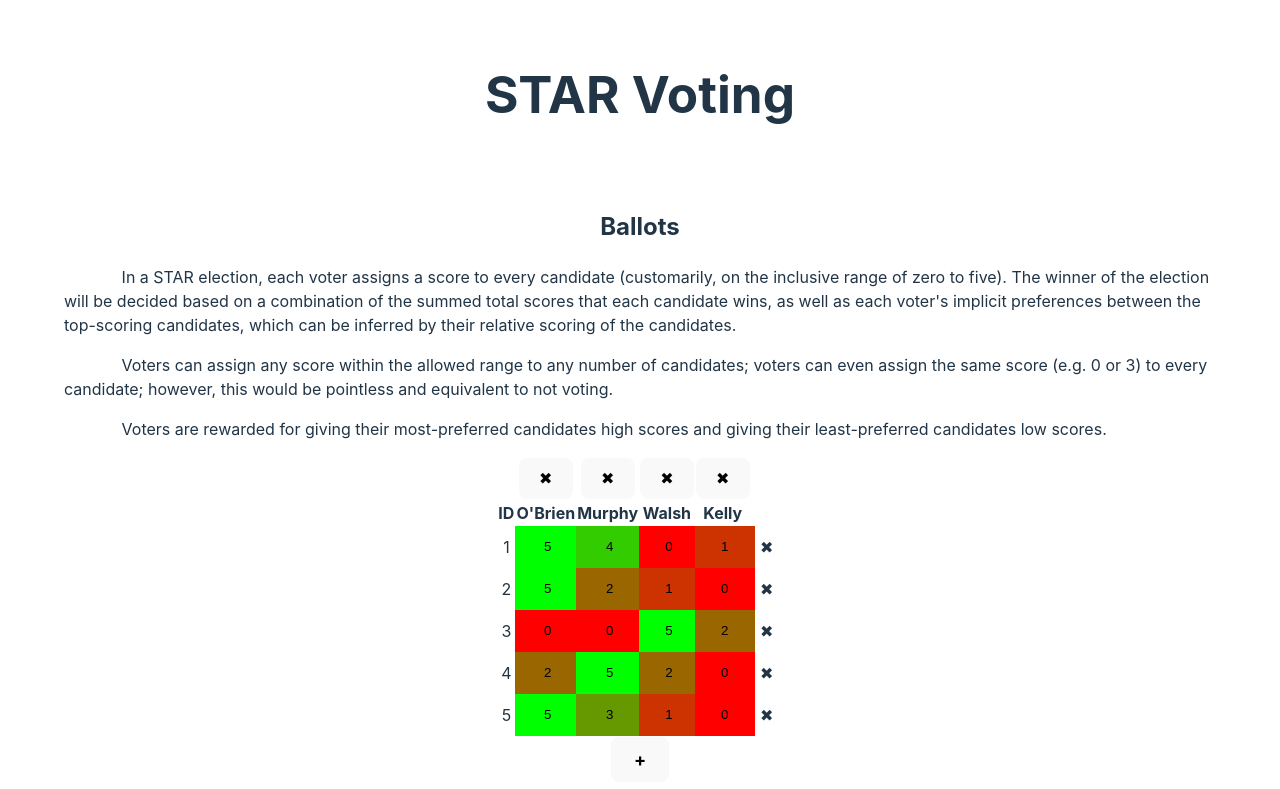
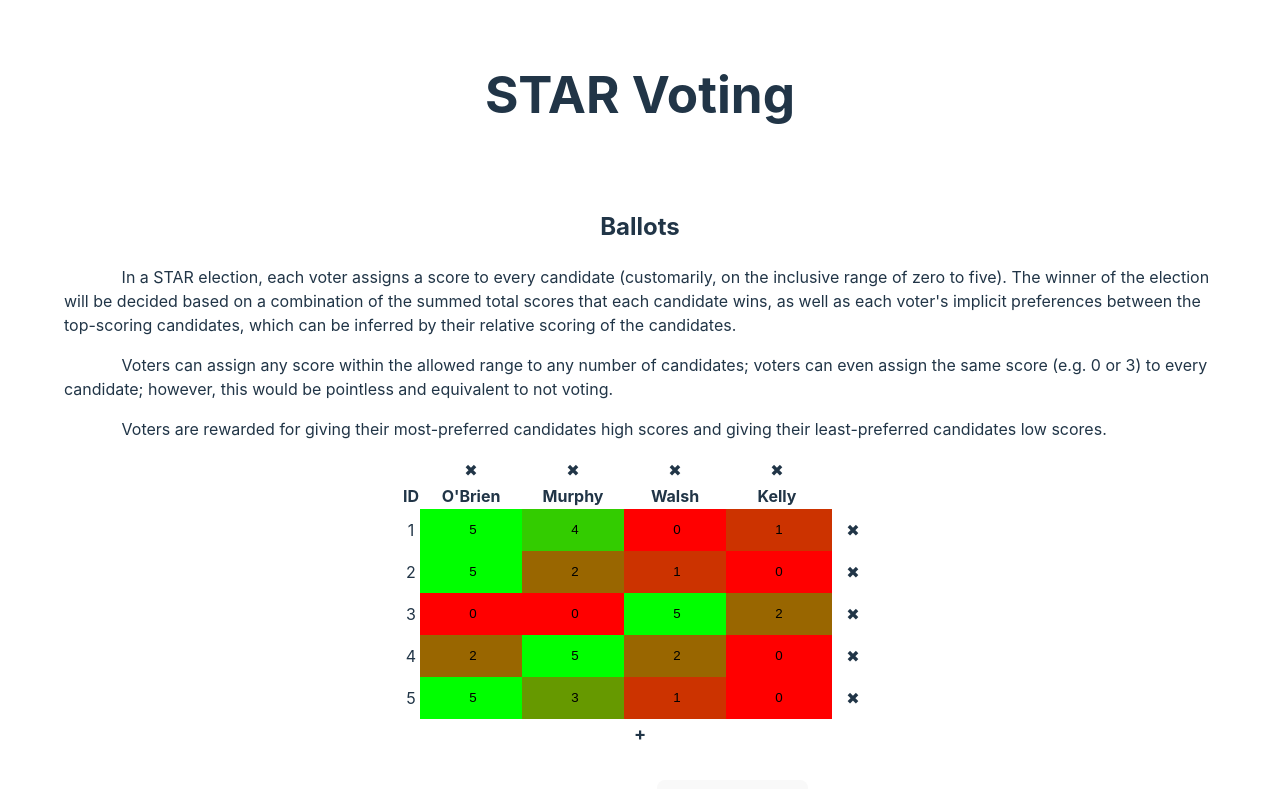
Before and after one commit to boyleconnor/star-voting, a React (Vite) app: page / in a window 1280 px wide. Shown: the top 789 px of the page. Built offline with nearby package versions, Linux system fonts and the light colour scheme.

Commit message:
Update styling of ballot input

```diff
--- a/src/App.css
+++ b/src/App.css
@@ -60,11 +60,26 @@ td.ballot {
 }
 
 td.vote-delete {
-  min-width: 30px;
-  text-align: center;
+  min-width: 50px;
+  padding: 0;
+  align-content: center;
 }
 
 td.vote-delete:hover {
+  background-color: black;
+  color: white;
+}
+
+td.vote-add:hover {
+  background-color: black;
+  color: white;
+}
+
+th.candidate {
+  min-width: 100px;
+}
+
+th.candidate-delete:hover {
   background-color: black;
   color: white;
 }
--- a/src/App.tsx
+++ b/src/App.tsx
@@ -139,7 +139,7 @@ function App() {
           <thead>
           <tr>
             <th></th>
-            {candidates.map(candidate => <th key={candidate}><button onClick={() => deleteCandidate(candidate)}>✖</button></th>)}
+            {candidates.map(candidate => <th key={candidate} className="candidate-delete" onClick={() => deleteCandidate(candidate)}>✖</th>)}
           </tr>
           <tr>
             <th>ID</th>
@@ -156,7 +156,7 @@ function App() {
             <td className="vote-delete" onClick={() => {deleteVote(vote.id)}}>✖</td>
           </tr>)}
           <tr>
-            <td colSpan={2+candidates.length}><button onClick={addVote} style={{ fontSize: 18 }}><b>+</b></button></td>
+            <td colSpan={2+candidates.length} className="vote-add" onClick={addVote} style={{ fontSize: 18 }}><b>+</b></td>
           </tr>
           </tbody>
         </table>
```
